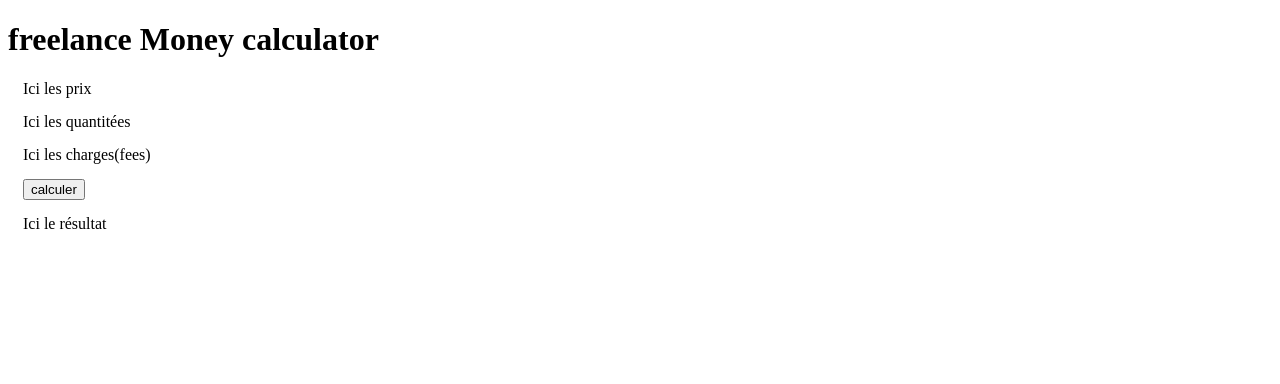
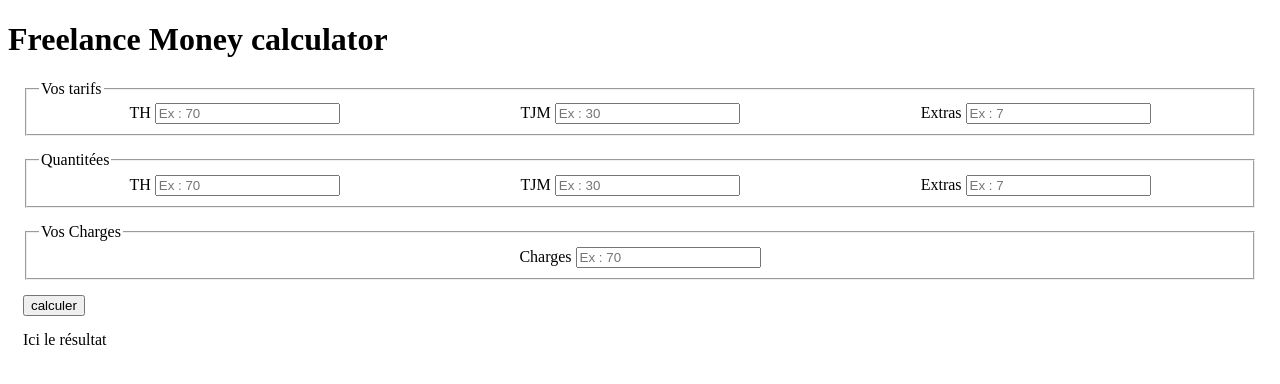
Before and after one commit to Fredlannes/projetJS, a plain HTML site: page FreelanceMoney/index.html in a window 1280 px wide. Drawn offline with Linux system fonts and the light colour scheme.

Commit message:
creation du HTML

```diff
--- a/FreelanceMoney/index.html
+++ b/FreelanceMoney/index.html
@@ -8,20 +8,54 @@
 </head>
 <body>
     <header>
-        <h1>freelance Money calculator</h1>
+        <h1>Freelance Money calculator</h1>
     </header>
 
     <form class="formCalcul">
         <div class="sectionCalcul pricing">
-            Ici les prix
+            <fieldset class="form-container">
+                <legend>Vos tarifs</legend>
+                <div class="form-field">
+                    <label>TH</label>
+                    <input name="TH" type="number" placeholder="Ex : 70">
+                </div>
+                <div class="form-field">
+                    <label>TJM</label>
+                    <input name="TJM" type="number" placeholder="Ex : 30">
+                </div>
+                <div class="form-field">
+                    <label>Extras</label>
+                    <input name="Extras" type="number" placeholder="Ex : 7">
+                </div>
+            </fieldset>
         </div>
 
         <div class="sectionCalcul qte">
-            Ici les quantitées
+            <fieldset class="form-container">
+                <legend>Quantitées</legend>
+                <div class="form-field">
+                    <label>TH</label>
+                    <input name="qteTH" type="number" placeholder="Ex : 70">
+                </div>
+                <div class="form-field">
+                    <label>TJM</label>
+                    <input name="qteTJM" type="number" placeholder="Ex : 30">
+                </div>
+                <div class="form-field">
+                    <label>Extras</label>
+                    <input name="qteExtras" type="number" placeholder="Ex : 7">
+                </div>
+            </fieldset>
         </div>
 
         <div class="sectionCalcul fees">
-            Ici les charges(fees)
+            <fieldset class="form-container">
+                <legend>Vos Charges</legend>
+                <div class="form-field">
+                    <label>Charges</label>
+                    <input name="Charge" type="number" placeholder="Ex : 70">
+                </div>
+            </fieldset>
         </div>
         <div class="sectionCalcul validation">
             <button>calculer</button>
--- a/FreelanceMoney/style.css
+++ b/FreelanceMoney/style.css
@@ -1,3 +1,8 @@
-.sectionCalcul {
+.formCalcul .sectionCalcul {
     margin: 15px;
 }
+
+.form-container {
+    display: flex;
+    justify-content: space-around;
+}
```
